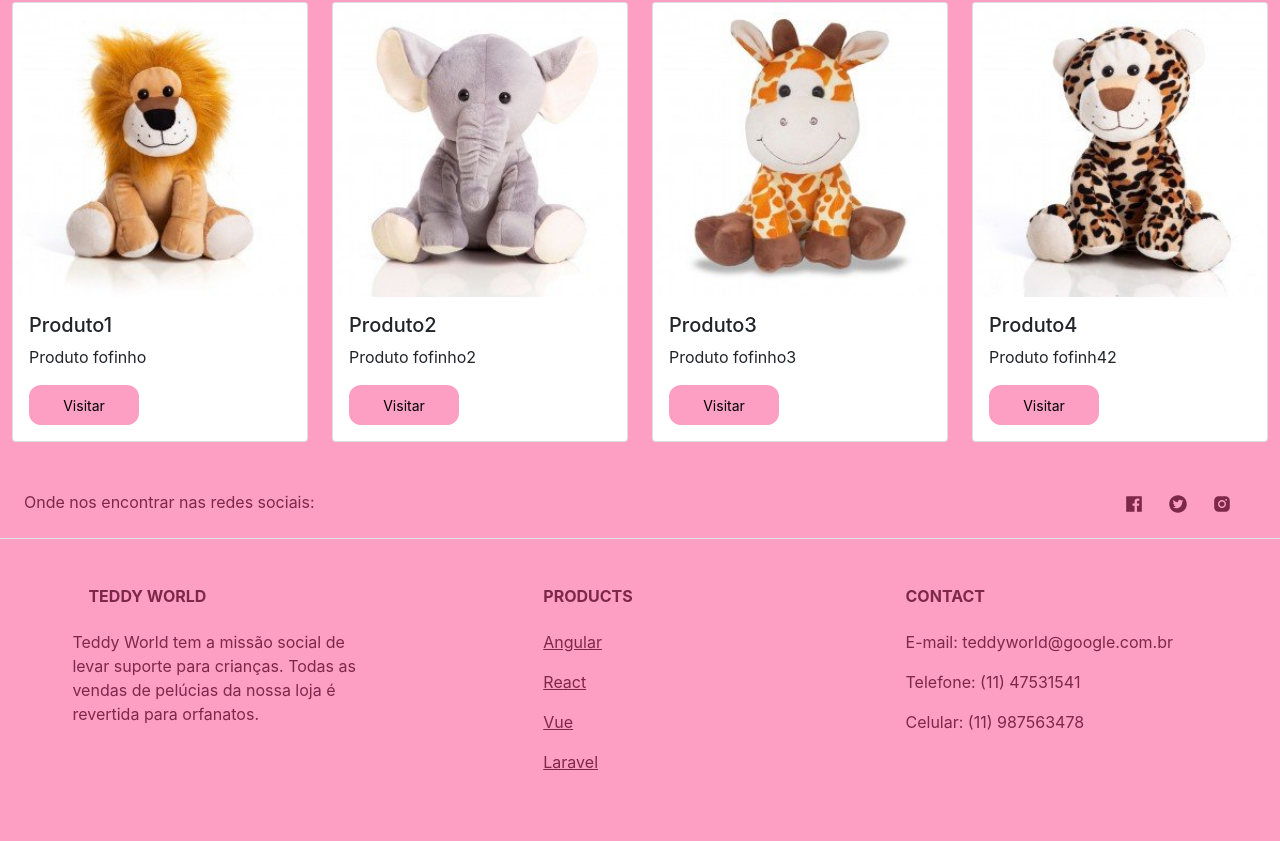
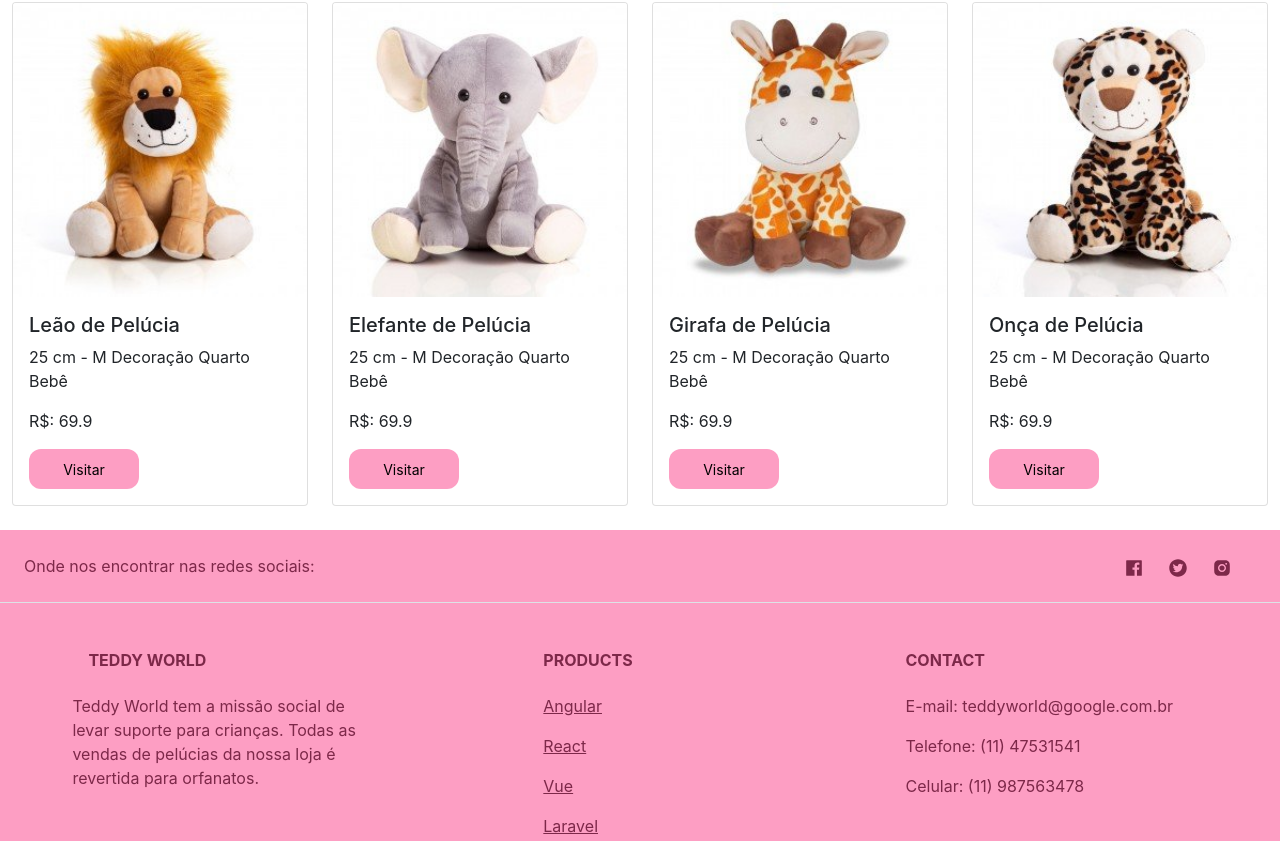
Before and after one commit to anaffaria/teddy-world, a React (Create React App) app: page / in a window 1280 px wide. Shown: the part 888-1729 px from the top of the page. Built offline with nearby package versions, Linux system fonts and the light colour scheme.

Commit message:
refactory layout login

```diff
--- a/src/components/Header/header.css
+++ b/src/components/Header/header.css
@@ -34,7 +34,7 @@
   position: absolute;
   top: 67px;
   margin-top: 6px;
-  right: 30px;
+  margin-right: 10px;
   color: #fd9ec3;
 }
 
--- a/src/components/Login/Login.css
+++ b/src/components/Login/Login.css
@@ -1,7 +1,8 @@
-body {
+main {
+  display: flex;
+  width: auto;
+  height: 579px;
   background-color: #fd9ec3;
-  margin: 0;
-  padding: 0;
 }
 
 .header-logo {
@@ -11,9 +12,8 @@ body {
 
 .container {
   position: relative;
-  height: 579px;
-  width: 700px;
-
+  height: 505px;
+  width: 600px;
   background-color: #fd9ec3;
   display: flex;
   justify-content: center;
@@ -21,7 +21,7 @@ body {
 }
 
 .login-form {
-  margin-top: 21px;
+  margin-top: 17px;
 }
 
 .box {
--- a/src/components/Login/Login.tsx
+++ b/src/components/Login/Login.tsx
@@ -7,6 +7,7 @@ import { Link } from "react-router-dom";
 function Login() {
   return (
     <>
+      <main>
         <section className="container login-form">
           <form className="box">
             <div className="header-logo mb-4 mt-2">
@@ -44,6 +45,7 @@ function Login() {
             </div>
           </form>
         </section>
+      </main>
     </>
   );
 }
--- a/src/components/TopProducts/TopProducts.css
+++ b/src/components/TopProducts/TopProducts.css
@@ -1,12 +1,13 @@
+
 .buttom{
   background-color: #fd9ec3; /* Green */
   border-radius: 12px;
   color: black;
-  padding: 10px 32px;
+  padding: 10px 30px;
   text-align: center;
   text-decoration: none;
   display: inline-block;
-  font-size: 14px;
-  width: 110px;
+  font-size: 12px;
+  width: 100px;
   height: 40px;
 }
--- a/src/components/TopProducts/TopProducts.tsx
+++ b/src/components/TopProducts/TopProducts.tsx
@@ -20,6 +20,7 @@ function TopProducts({ products }: TopProductsProps) {
             <div className="card-body">
               <h5 className="card-title">{el.title}</h5>
               <p className="card-text">{el.subtitle}</p>
+              <p className="card-text">R$: {el.price}</p>
               <a href={el.productUrl} className="buttom d-flex">
                 <p className="m-auto text-center">Visitar</p>
               </a>
--- a/src/pages/Home.tsx
+++ b/src/pages/Home.tsx
@@ -12,30 +12,30 @@ import img4 from "../components/TopProducts/img/img4.jpg";
 function Home() {
   const products = [
     {
-      price: 1234,
-      title: "Produto1",
-      subtitle: "Produto fofinho",
+      price: 69.90,
+      title: "Leão de Pelúcia",
+      subtitle: "25 cm - M Decoração Quarto Bebê",
       image: img1,
       productUrl: "#",
     },
     {
-      price: 9999,
-      title: "Produto2",
-      subtitle: "Produto fofinho2",
+      price: 69.9,
+      title: "Elefante de Pelúcia",
+      subtitle: "25 cm - M Decoração Quarto Bebê",
       image: img2,
       productUrl: "#",
     },
     {
-      price: 555,
-      title: "Produto3",
-      subtitle: "Produto fofinho3",
+      price: 69.90,
+      title: "Girafa de Pelúcia",
+      subtitle: "25 cm - M Decoração Quarto Bebê",
       image: img3,
       productUrl: "#",
     },
     {
-      price: 9123459,
-      title: "Produto4",
-      subtitle: "Produto fofinh42",
+      price: 69.90,
+      title: "Onça de Pelúcia",
+      subtitle: "25 cm - M Decoração Quarto Bebê",
       image: img4,
       productUrl: "#",
     },
```
Lines whose indentation alone changed are shown as unchanged.
